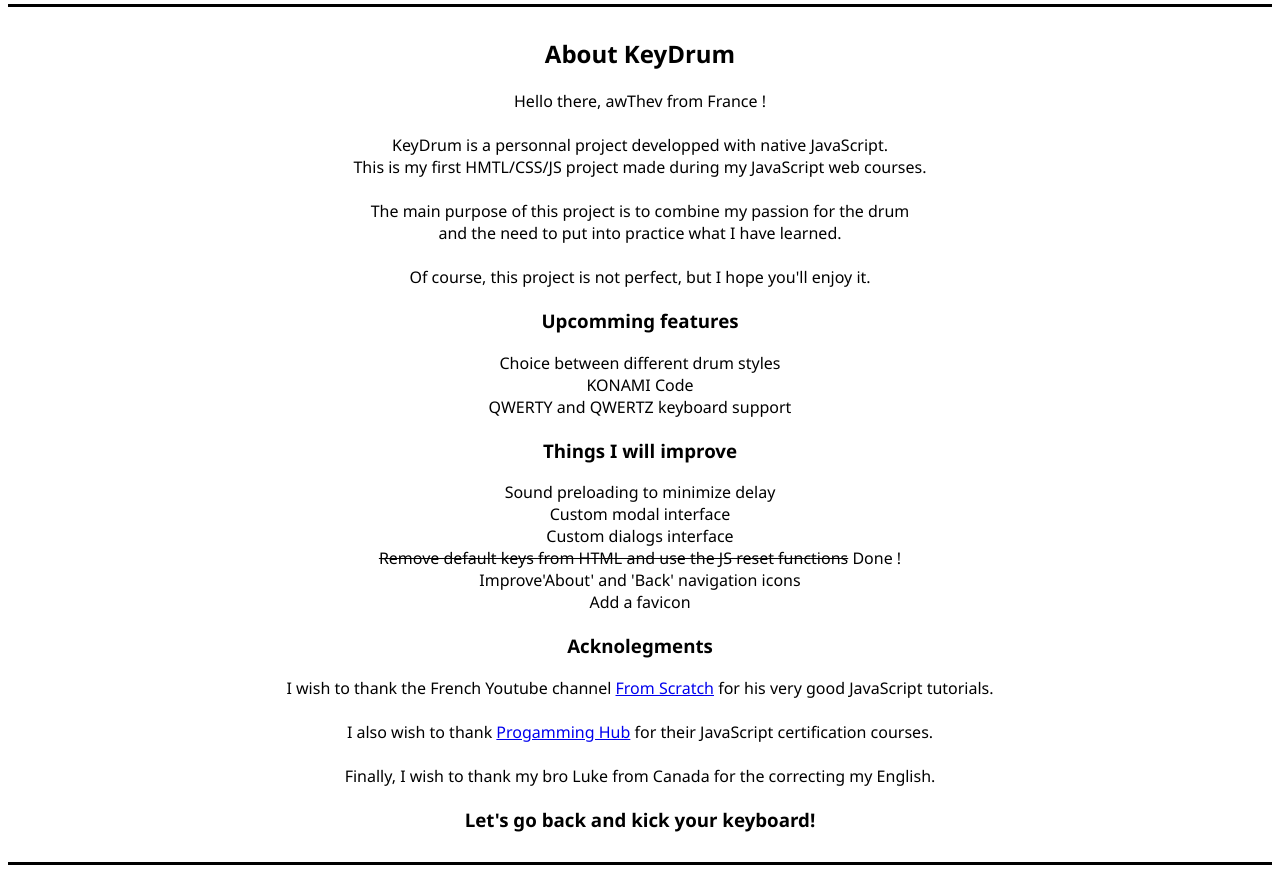
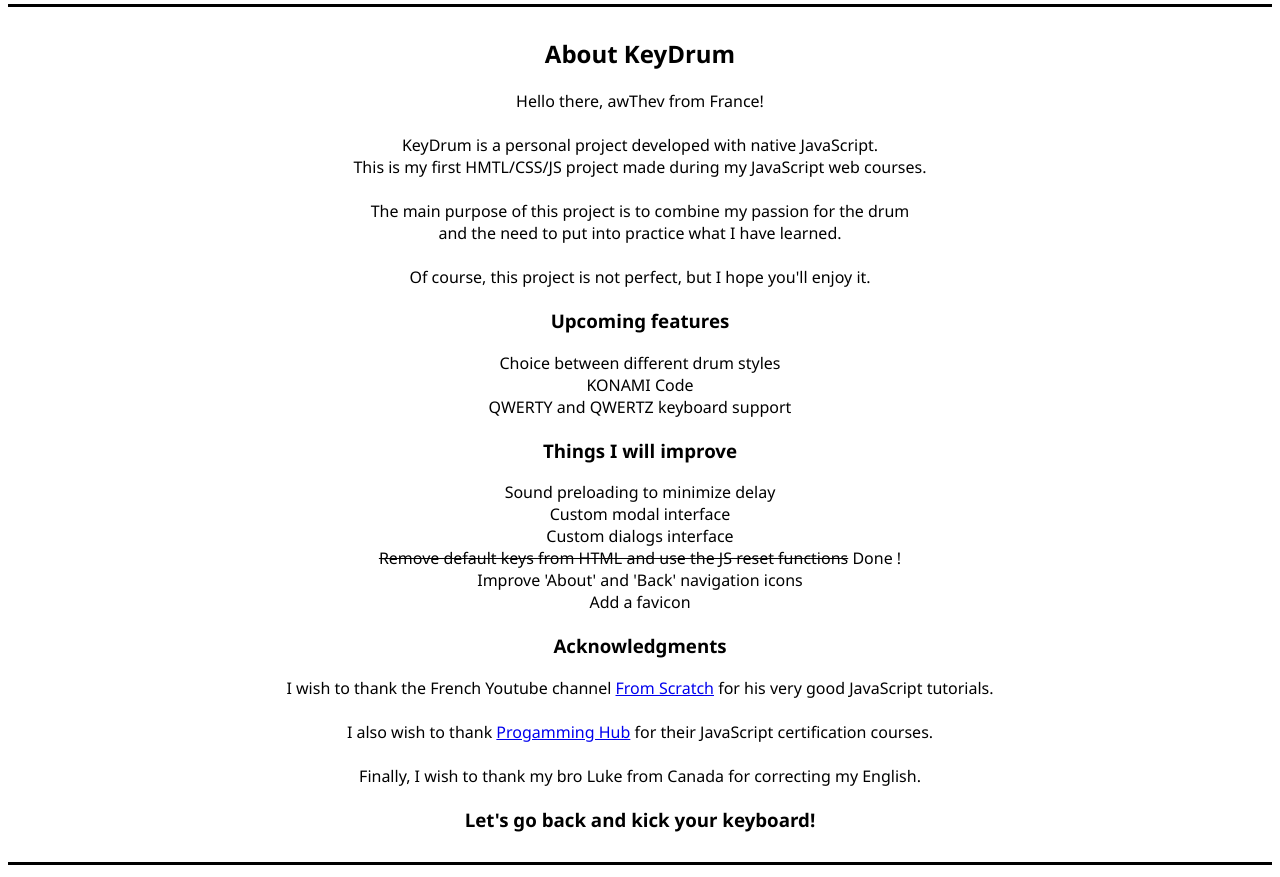
Before and after one commit to keydrum/keydrum.github.io, a plain HTML site: page about.html in a window 1280 px wide. Shown: the part 76-953 px from the top of the page. Drawn offline with Linux system fonts and the light colour scheme.

Commit message:
Final corrections in about page

```diff
--- a/about.html
+++ b/about.html
@@ -48,9 +48,9 @@
       <div id="aboutContent">
         <h2>About KeyDrum</h2>
         <p>
-          Hello there, awThev from France ! <br />
+          Hello there, awThev from France! <br />
           <br />
-          KeyDrum is a personnal project developped with native JavaScript.<br />
+          KeyDrum is a personal project developed with native JavaScript.<br />
           This is my first HMTL/CSS/JS project made during my JavaScript web
           courses.<br />
           <br />
@@ -61,7 +61,7 @@
           Of course, this project is not perfect, but I hope you'll enjoy it.
         </p>
 
-        <h3>Upcomming features</h3>
+        <h3>Upcoming features</h3>
         <ul>
           <li>Choice between different drum styles</li>
           <li>KONAMI Code</li>
@@ -80,11 +80,11 @@
             >
             Done !
           </li>
-          <li>Improve'About' and 'Back' navigation icons</li>
+          <li>Improve 'About' and 'Back' navigation icons</li>
           <li>Add a favicon</li>
         </ul>
 
-        <h3>Acknolegments</h3>
+        <h3>Acknowledgments</h3>
         <p>
           I wish to thank the French Youtube channel
           <a
@@ -104,7 +104,7 @@
           >
           for their JavaScript certification courses.<br />
           <br />
-          Finally, I wish to thank my bro Luke from Canada for the correcting my
+          Finally, I wish to thank my bro Luke from Canada for correcting my
           English.
         </p>
         <h3>Let's go back and kick your keyboard!</h3>
```
